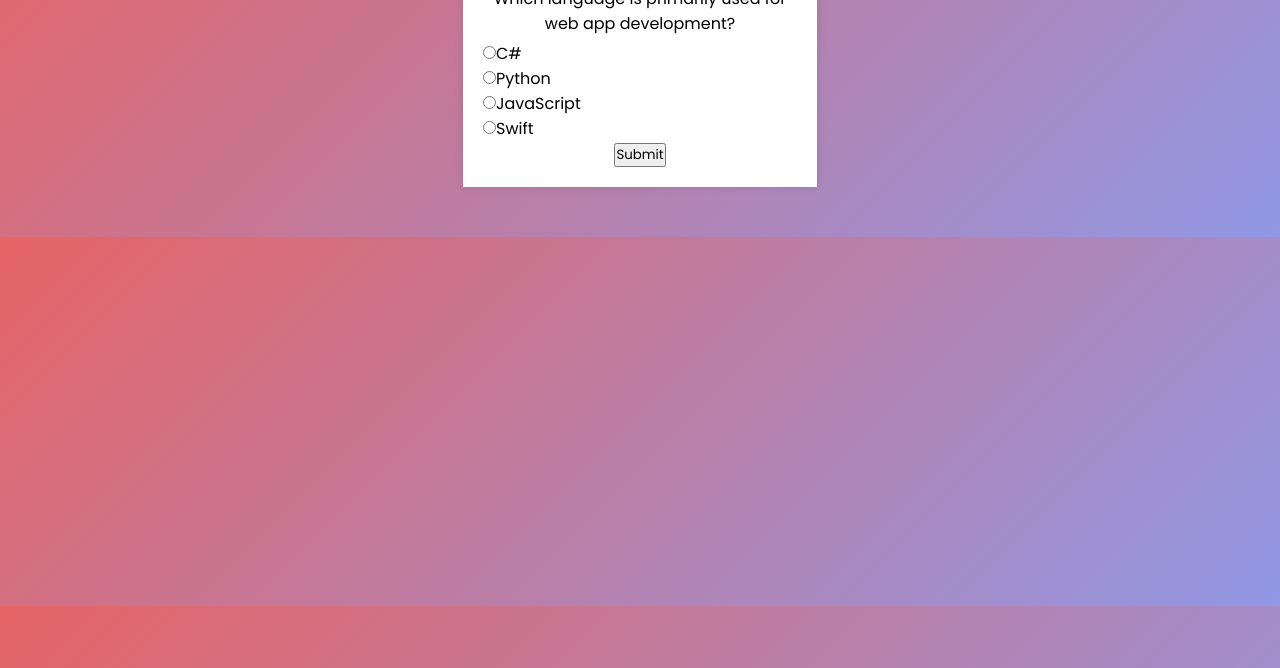
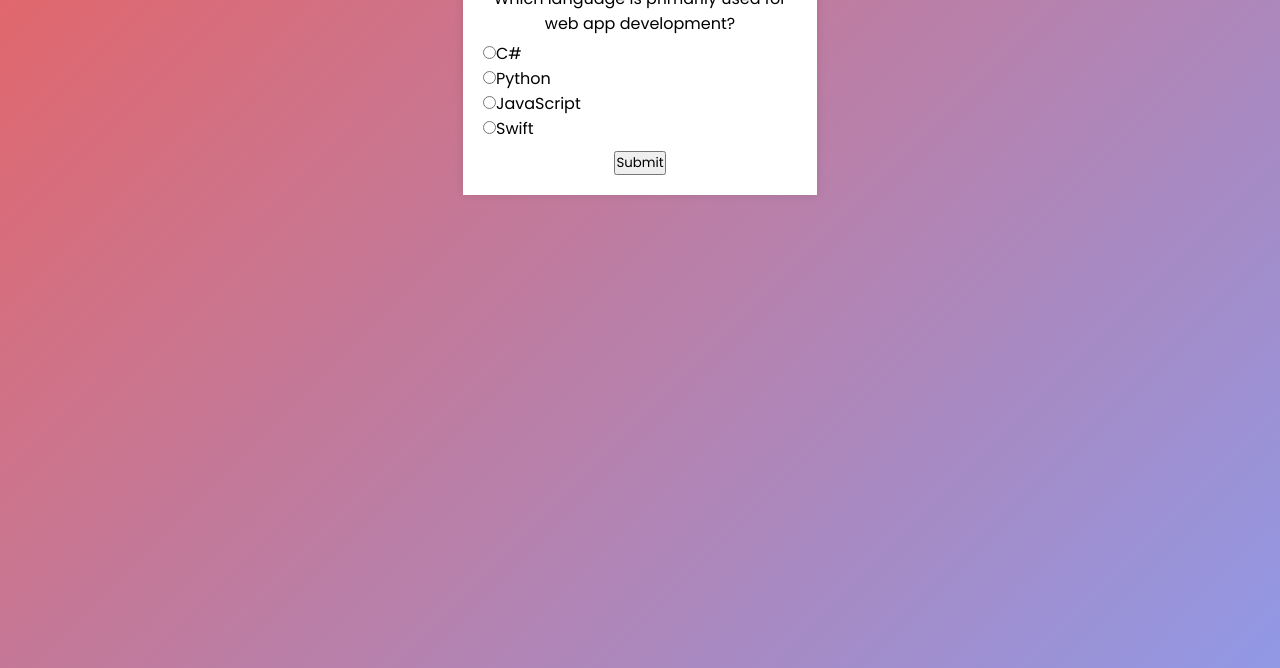
Before and after one commit to adityaamaiya/XQuiz, a plain HTML site: page index.html in a window 1280 px wide. Shown: the part 132-800 px from the top of the page. Drawn offline with Linux system fonts and the light colour scheme.

Commit message:
first commit

```diff
--- a/style.css
+++ b/style.css
@@ -10,7 +10,10 @@ body{
     margin: 0;
     display: flex;
     justify-content: center;
-    background: linear-gradient(135deg, #e66465, #9198e5);
+    background: linear-gradient(135deg, #e66465, #9198e5) no-repeat center;
+    background-size: contain;
+    height: 100vh;
+
 }
 .quiz-container {
     background-color: white;
@@ -18,7 +21,7 @@ body{
     text-align: center;
     box-shadow: 0 0 10px rgba(0, 0, 0, 0.1);
     width: 30%;
-    height: 30%;
+    height: max-content;
   }
   #answer-list{
     text-align: start;
@@ -35,3 +38,6 @@ body{
  .bg{
     background-color: rgb(144, 238, 144);
  }
+ button{
+  margin-top: 10px;
+ }
```
